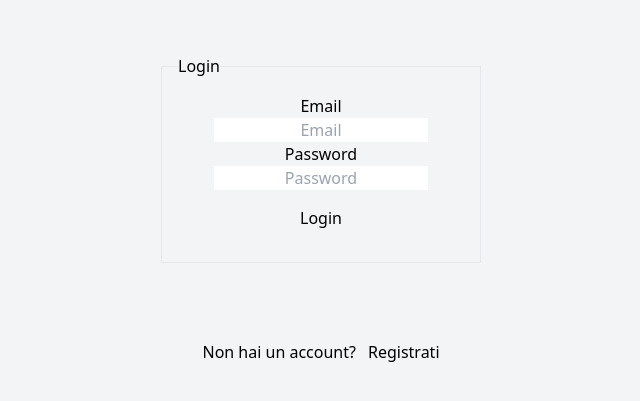
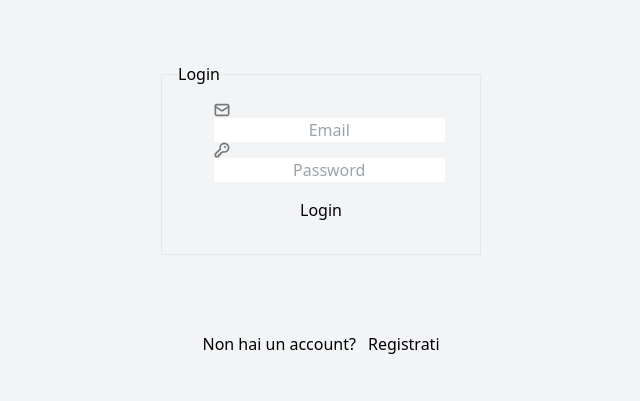
Before and after one commit to GiovanniBombardieri/NuovaMobilita, a React (Vite) app in the folder frontend/: page /login in a window 1280 px wide. Shown: the part 185-586 px from the top of the page, without its empty margins (319-959 px from the left). Built offline with nearby package versions, Linux system fonts and the light colour scheme.

Commit message:
🎨 Update input element of Login page

```diff
--- a/frontend/src/pages/Login.tsx
+++ b/frontend/src/pages/Login.tsx
@@ -8,6 +8,7 @@
   const { login } = useAuth();
   const navigate = useNavigate();
   const [erroreLogin, setErroreLogin] = useState("");
+  const [loginFailed, setLoginFailed] = useState(false);
 
   const handleLogin = async (e: React.FormEvent) => {
     e.preventDefault();
@@ -75,6 +76,7 @@
       } else {
         setErroreLogin("Errore sconosciuto.");
       }
+      setLoginFailed(true);
     }
   };
 
@@ -87,25 +89,79 @@
         <fieldset className="fieldset bg-base-200 border-base-300 rounded-box w-xs border p-4 w-1/4 flex flex-col items-center">
           <legend className="fieldset-legend">Login</legend>
 
-          <label className="label">Email</label>
+          {/** CAMPO EMAIL */}
+          <label
+            className={`input w-3/4 text-center ${
+              loginFailed ? "border-red-600" : ""
+            }`}
+          >
+            <svg
+              className="h-[1em] opacity-50"
+              xmlns="http://www.w3.org/2000/svg"
+              viewBox="0 0 24 24"
+            >
+              <g
+                strokeLinejoin="round"
+                strokeLinecap="round"
+                strokeWidth="2.5"
+                fill="none"
+                stroke="currentColor"
+              >
+                <rect width="20" height="16" x="2" y="4" rx="2"></rect>
+                <path d="m22 7-8.97 5.7a1.94 1.94 0 0 1-2.06 0L2 7"></path>
+              </g>
+            </svg>
             <input
               type="email"
-            className="input text-center w-3/4"
               placeholder="Email"
+              className="input text-center"
               value={email}
               onChange={(e) => setEmail(e.target.value)}
               required
             />
+          </label>
+          <div className="validator-hint hidden">Enter valid email address</div>
 
-          <label className="label">Password</label>
+          {/** CAMPO PASSWORD */}
+          <label
+            className={`input w-3/4 text-center ${
+              loginFailed ? "border-red-600" : ""
+            }`}
+          >
+            <svg
+              className="h-[1em] opacity-50"
+              xmlns="http://www.w3.org/2000/svg"
+              viewBox="0 0 24 24"
+            >
+              <g
+                strokeLinejoin="round"
+                strokeLinecap="round"
+                strokeWidth="2.5"
+                fill="none"
+                stroke="currentColor"
+              >
+                <path d="M2.586 17.414A2 2 0 0 0 2 18.828V21a1 1 0 0 0 1 1h3a1 1 0 0 0 1-1v-1a1 1 0 0 1 1-1h1a1 1 0 0 0 1-1v-1a1 1 0 0 1 1-1h.172a2 2 0 0 0 1.414-.586l.814-.814a6.5 6.5 0 1 0-4-4z"></path>
+                <circle cx="16.5" cy="7.5" r=".5" fill="currentColor"></circle>
+              </g>
+            </svg>
             <input
               type="password"
-            className="input text-center w-3/4"
+              className="input text-center"
               placeholder="Password"
               value={password}
               onChange={(e) => setPassword(e.target.value)}
               required
+              pattern="(?=.*\d)(?=.*[a-z])(?=.*[A-Z]).{8,}"
+              title="Must be more than 8 characters, including number, lowercase letter, uppercase letter"
             />
+          </label>
+          <p className="validator-hint hidden">
+            Must be more than 8 characters, including
+            <br />
+            At least one number <br />
+            At least one lowercase letter <br />
+            At least one uppercase letter
+          </p>
 
           <button type="submit" className="btn btn-neutral my-4 w-3/4">
             Login
```
Lines whose indentation alone changed are shown as unchanged.
